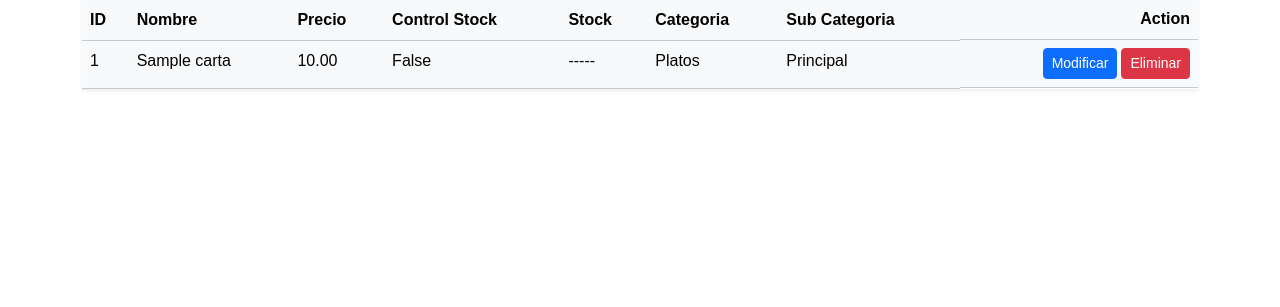
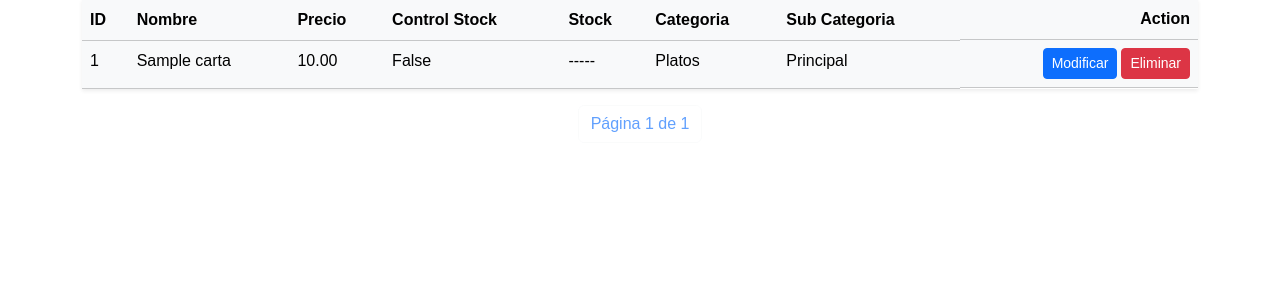
Before and after one commit to MatiasArregui/PatioDelAbuelo, a Django app: page /carta/ in a window 1280 px wide. Shown: the part 264-571 px from the top of the page. Run offline with Django 5.2, Linux system fonts and the light colour scheme; data comes from the database, SQL or seed files in the repository; tables that the repository leaves empty hold one stand-in row (values such as "Sample post"); some libraries are stand-ins or nearby versions.

Commit message:
paginacion

```diff
--- a/patioAbuelo/miAplicacion/views.py
+++ b/patioAbuelo/miAplicacion/views.py
@@ -3,6 +3,7 @@ from .models import Orden, Carta, Factura, Cliente, Mesa, Mozo, SubCategoria, Ca
 from .forms import MozoForm, ClienteForm, CartaForm, OrdenForm, CartaOrdenFormSet, FacturaForm, FacturaOrdenFormSet, FacturaPagoFormSet, CierreForm,  FacturaCierreFormSet, LoginForm
 from django.urls import reverse, reverse_lazy
 from django.contrib.auth.views import LoginView
+from django.core.paginator import Paginator
 # from datetime import datetime, timedelta
 # import pytz
 
@@ -23,9 +24,19 @@ class LoginIngreso(LoginView):
 def listaCarta(request):
     carta = Carta.objects.all()
     categoria = Categoria.objects.get(nombre__icontains="plato")
-    context = {"carta": carta, "categoria":categoria}
+
+    # Configuración de la paginación
+    paginator = Paginator(carta, 7)  # 7 elementos por página
+    page_number = request.GET.get('page')  # Obtener el número de página de la query string
+    page_obj = paginator.get_page(page_number)  # Obtener objetos de la página actual
+
+    # Preparar el contexto
+    context = {
+        "page_obj": page_obj,
+        "categoria": categoria
+    }
+
     return render(request, template_name="./listas/listaCarta.html", context=context)
-
 # Modificar plato ------------->
 def cartaModificar(request, pk):
     carta = Carta.objects.get(id=pk)
--- a/patioAbuelo/patioAbuelo/templates/listas/listaCarta.html
+++ b/patioAbuelo/patioAbuelo/templates/listas/listaCarta.html
@@ -2,7 +2,7 @@
 
 {% block content %}
 
-  <h1 class="text-center mt-3 ">Lista Carta</h1>
+<h1 class="text-center mt-3">Lista Carta</h1>
 <table class="table table-light shadow-sm table-responsive">
     <thead class="bg-light">
         <tr>
@@ -13,33 +13,52 @@
             <th scope="col">Stock</th>
             <th scope="col">Categoria</th>
             <th scope="col">Sub Categoria</th>
-            <th scope="col" class="d-flex justify-content-end">
-            Action
-            </th>
+            <th scope="col" class="d-flex justify-content-end">Action</th>
         </tr>
     </thead>
     <tbody>
-            {% for c in carta %}
+        {% for c in page_obj %}
             <tr>
-                <td>{{c.id}}</td>
-                <td>{{c.nombre}}</td>
-                <td>{{c.precio}}</td>
-                <td>{{c.controlStock}}</td>
-                {% if categoria == c.categoria%}
+                <td>{{ c.id }}</td>
+                <td>{{ c.nombre }}</td>
+                <td>{{ c.precio }}</td>
+                <td>{{ c.controlStock }}</td>
+                {% if categoria == c.categoria %}
                     <td>-----</td>
                 {% else %}
-                  <td>{{c.stock}}</td>
+                    <td>{{ c.stock }}</td>
                 {% endif %}
-                <td>{{c.categoria}}</td>
-                <td>{{c.subCategoria}}</td>
+                <td>{{ c.categoria }}</td>
+                <td>{{ c.subCategoria }}</td>
                 <td class="d-flex justify-content-end gap-1">
-                  <button class="btn btn-sm btn-primary"><a href="/carta/cartaModif/{{ c.id }}" class="text-white text-decoration-none bg-primary">Modificar</a></button>
-                  <button class="btn btn-sm btn-danger"><a href="/carta/cartaBorrar/{{ c.id }}" class="text-white text-decoration-none bg-danger">Eliminar</a></button>
+                    <button class="btn btn-sm btn-primary">
+                        <a href="{% url 'cartaModif' c.id %}" class="text-white text-decoration-none bg-primary">Modificar</a>
+                    </button>
+                    <button class="btn btn-sm btn-danger">
+                        <a href="{% url 'cartaBorrar' c.id %}" class="text-white text-decoration-none bg-danger">Eliminar</a>
+                    </button>
                 </td>
             </tr>
         {% endfor %}
     </tbody>
 </table>
-    <a href={% url "cartaNuevo" %} class="customButton">+</a>
+
+<div class="pagination justify-content-center">
+    {% if page_obj.has_previous %}
+        <a class="btn btn-outline-primary mb-3" href="?page=1">Primera</a>
+        <a class="btn btn-outline-primary mb-3" href="?page={{ page_obj.previous_page_number }}">Anterior</a>
+    {% endif %}
+
+    <span class="current-page btn btn-outline-light disabled text-primary mb-3">
+        Página {{ page_obj.number }} de {{ page_obj.paginator.num_pages }}
+    </span>
+
+    {% if page_obj.has_next %}
+        <a class="btn btn-outline-primary mb-3" href="?page={{ page_obj.next_page_number }}">Siguiente</a>
+        <a class="btn btn-outline-primary mb-3" href="?page={{ page_obj.paginator.num_pages }}">Última</a>
+    {% endif %}
+</div>
+
+<a href="{% url 'cartaNuevo' %}" class="customButton">+</a>
 
 {% endblock %}
```
Lines whose indentation alone changed are shown as unchanged.
